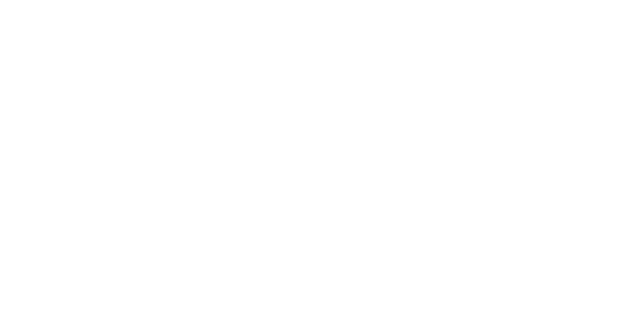
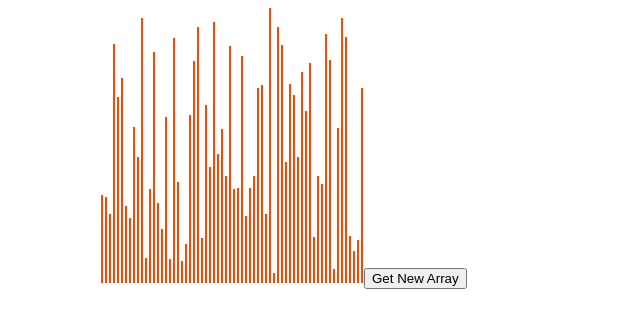
Before and after one commit to johnpatrickanders/goAlgo, a React (Create React App) app in the folder client/: page / in a window 1280 px wide. Shown: the top 328 px of the page, without its empty margins (0-640 px from the left). Built offline with nearby package versions, Linux system fonts and the light colour scheme.

Commit message:
initialize bars and container

```diff
--- a/client/src/App.js
+++ b/client/src/App.js
@@ -1,5 +1,5 @@
 import React from 'react';
-import { BrowserRouter, Switch, Route, NavLink } from 'react-router-dom';
+import { BrowserRouter, Switch, Route } from 'react-router-dom';
 
 import SortingViz from './SortingViz/SortingViz';
 
--- a/client/src/SortingViz/SortingViz.css
+++ b/client/src/SortingViz/SortingViz.css
@@ -0,0 +1,11 @@
+.array-container {
+  position: absolute;
+  left: 100px;
+}
+
+.array-bar {
+  width: 2px;
+  background-color: orangered;
+  display: inline-block;
+  margin: 0 1px;
+}
--- a/client/src/SortingViz/SortingViz.js
+++ b/client/src/SortingViz/SortingViz.js
@@ -4,25 +4,39 @@
 export default function SortingViz() {
   const [array, setArray] = useState([]);
 
+  const maxBarHeight = Math.floor(window.screen.availHeight / 10);
+  const maxBarContainerWidth = Math.floor(window.screen.availWidth / 12);
+  console.log(maxBarHeight)
+
   const resetArray = () => {
     const array = [];
-    for (let i = 0; i < 100; i += 1) {
-      array.push(randomInt(10, 1000))
+    for (let i = 0; i < maxBarContainerWidth; i += 1) {
+      array.push(randomInt(5, maxBarHeight))
     }
+    setArray(array)
   }
 
   useEffect(() => {
     resetArray();
   }, []);
 
+  const mergeSort = () => {
+    const jsSortedArray = array.slice()
+    jsSortedArray.sort((a, b) => a - b)
+  }
+
   return (
-    <>
-      {array.map((value, i) => {
-        <div className="array-bar" key={i}>
-          {value}
+    <div className="array-container">
+      {array.map((value, i) => (
+        <div
+          className="array-bar"
+          key={i}
+          style={{ height: `${value}px` }}
+        >
         </div>
-      })}
-    </>
+      ))}
+      <button onClick={resetArray}>Get New Array</button>
+    </div>
   )
 
 }
@@ -30,3 +44,20 @@
 function randomInt(min, max) {
   return Math.floor(Math.random() * (max - min + 1) * min)
 }
+
+function arraysEqual(array1, array2) {
+  if (array1.length !== array2.length) return false;
+  for (let i = 0; i < array1.length; i += 1) {
+    if (array1[i] !== array2[i]) {
+      console.log(array1[i], array2[i]);
+      return false;
+    }
+  }
+  return true;
+}
+
+console.log("Should be TRUE:", arraysEqual([1, 5, 4], [1, 5, 4]))
+console.log("Should be FALSE:", arraysEqual([1, 4], [1, 5, 4]))
+console.log("Should be FALSE:", arraysEqual([1, 0, 4], [1, 5, 4]))
+console.log("Should be FALSE:", arraysEqual([1, 0, 4], [1, 50, 4]))
+console.log("Should be FALSE:", arraysEqual([1, 0, 4], [1, 0, -1]))
```
